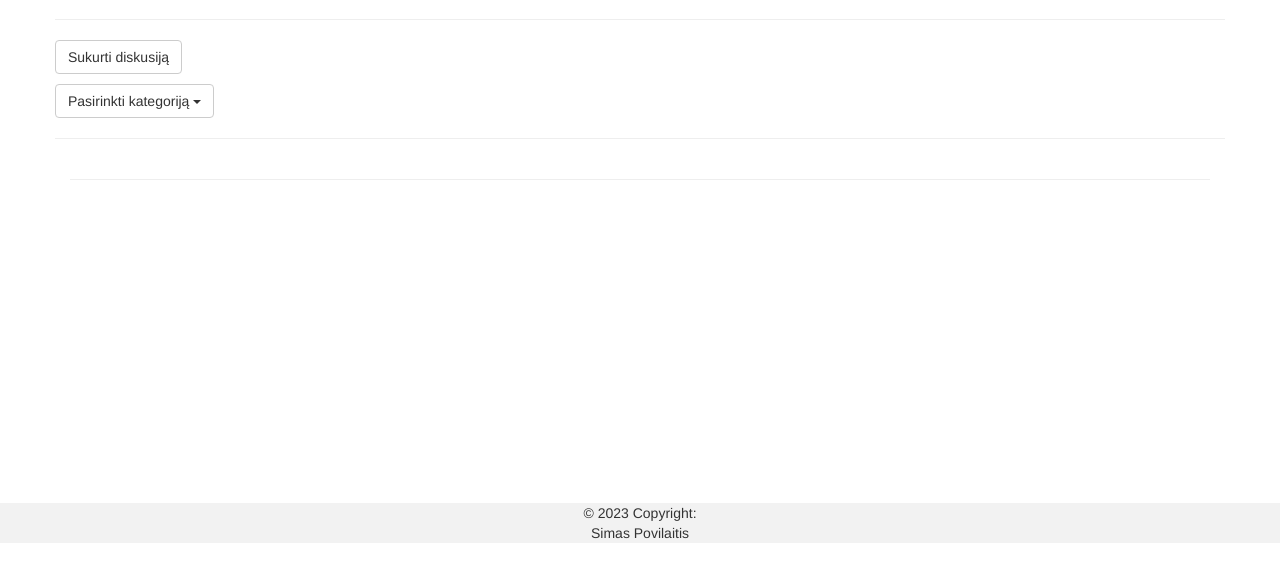
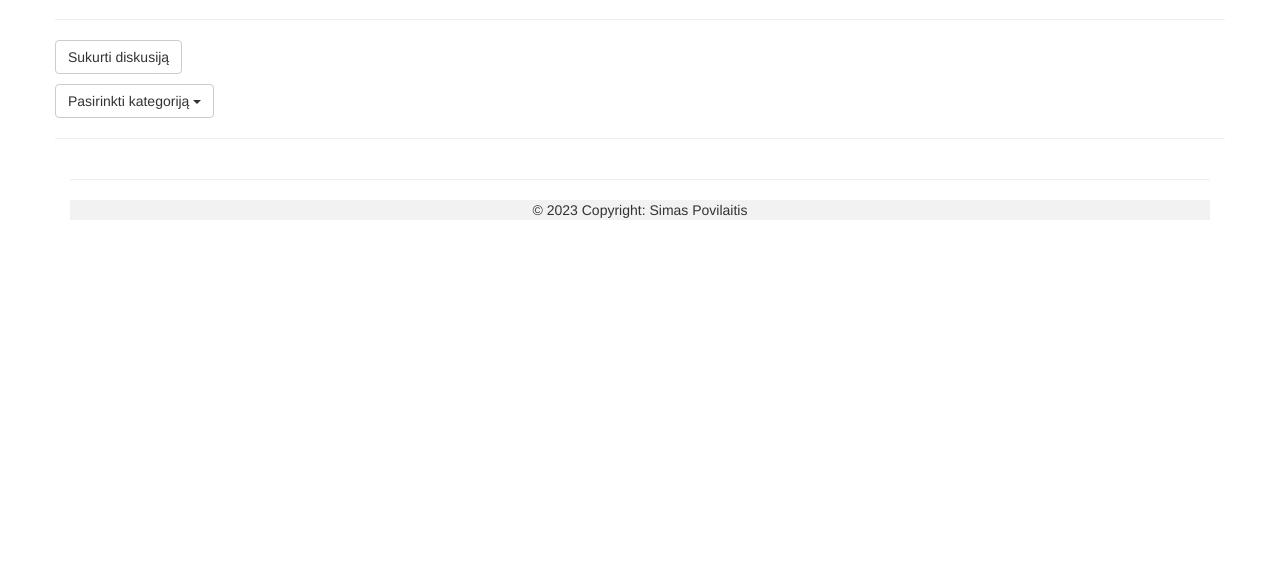
Before and after one commit to SimasPov/bakalauras, a Laravel app: page /forum in a window 1280 px wide. Shown: the part 237-800 px from the top of the page. Run offline with Laravel 10, Linux system fonts and the light colour scheme; the visitor is signed in with stand-in values (Sample User, id 1); data that the repository does not hold is empty.

Commit message:
fixed duplicate categories in forum and forum categories page, fixed footer

```diff
--- a/app/Http/Controllers/ForumController.php
+++ b/app/Http/Controllers/ForumController.php
@@ -24,8 +24,8 @@ class ForumController extends Controller
 
     public function showPosts() {
         $posts = ForumPosts::all();
-
-        return view('pages.forum', compact('posts'));
+        $cats = DB::table('forum_posts')->select('category')->distinct()->get();
+        return view('pages.forum', compact('posts', 'cats'));
     }
     public function showPost(ForumPosts $post) {
 
@@ -62,7 +62,7 @@ class ForumController extends Controller
     public function showCat($category) {
 
         $cats = ForumPosts::where('category', '=', $category)->get();
-        $posts = ForumPosts::all();
+        $posts = DB::table('forum_posts')->select('category')->distinct()->get();
         return view('pages.cat', compact('cats', 'posts'));
     }
 }
--- a/public/css/styles.css
+++ b/public/css/styles.css
@@ -13,10 +13,3 @@
     position: sticky;
     z-index: 3000;
 }
-.footer {
-    position: fixed;
-    left: 0;
-    bottom: 0;
-    width: 100%;
-    height: 60px;
-}
--- a/resources/views/includes/footer.blade.php
+++ b/resources/views/includes/footer.blade.php
@@ -1,5 +1,5 @@
 <footer class="footer">
     <div class="text-center p-4" style="background-color: rgba(0, 0, 0, 0.05);">
-        © 2023 Copyright: <p class="text-reset fw-bold" >Simas Povilaitis</p>
+        © 2023 Copyright: Simas Povilaitis
     </div>
 </footer>
--- a/resources/views/layout/main.blade.php
+++ b/resources/views/layout/main.blade.php
@@ -17,9 +17,9 @@
     </div>
     <hr>
 
+    @include('includes/footer')
+</div> <!-- /container -->
 
-</div> <!-- /container -->
-@include('includes/footer')
 <!-- Bootstrap core JavaScript
 ================================================== -->
 <!-- Placed at the end of the document so the pages load faster -->
--- a/resources/views/pages/cat.blade.php
+++ b/resources/views/pages/cat.blade.php
@@ -19,7 +19,7 @@
         <div class="col-md-4">
             <h2>{{str_limit($cat->title, 25)}}</h2>
             <p>{{str_limit($cat->body, 100)}}</p>
-            <p><a class="btn btn-default" href="post/forum/{{$cat->id}}" role="button" >Daugiau <span class="glyphicon glyphicon-chevron-right"></span></a></p>
+            <p><a class="btn btn-default" href="/forum/post/{{$cat->id}}" role="button" >Daugiau <span class="glyphicon glyphicon-chevron-right"></span></a></p>
         </div>
     @endforeach
 @endsection
--- a/resources/views/pages/forum.blade.php
+++ b/resources/views/pages/forum.blade.php
@@ -9,8 +9,8 @@
             Pasirinkti kategoriją <span class="caret"></span>
         </a>
         <ul class="dropdown-menu">
-            @foreach($posts as $post)
-                <li><a class="dropdown-item" href="/forum/{{$post->category}}">{{$post->category}}</a></li>
+            @foreach($cats as $cat)
+                <li><a class="dropdown-item" href="/forum/{{$cat->category}}">{{$cat->category}}</a></li>
             @endforeach
         </ul>
     </div>
```
